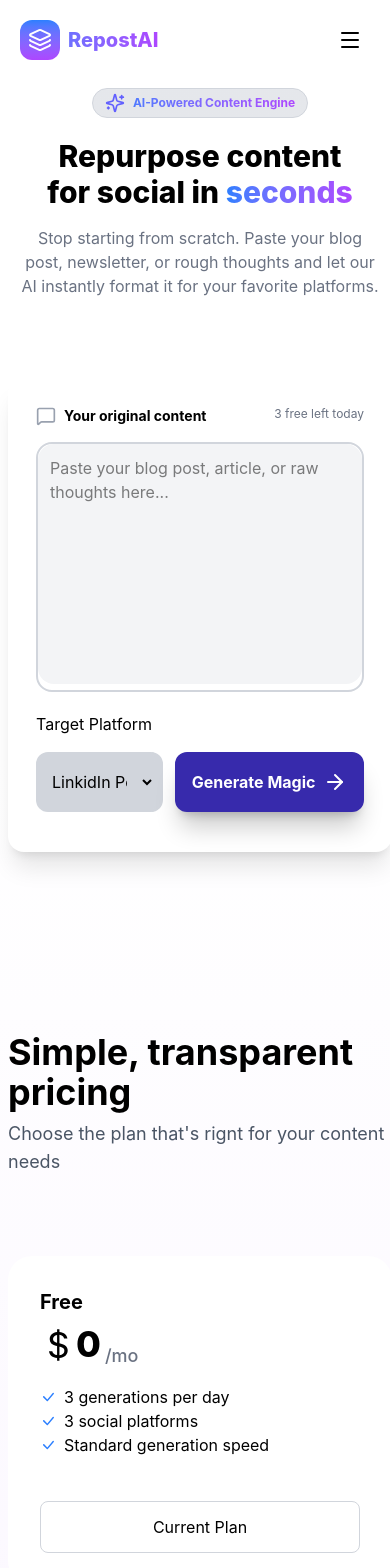
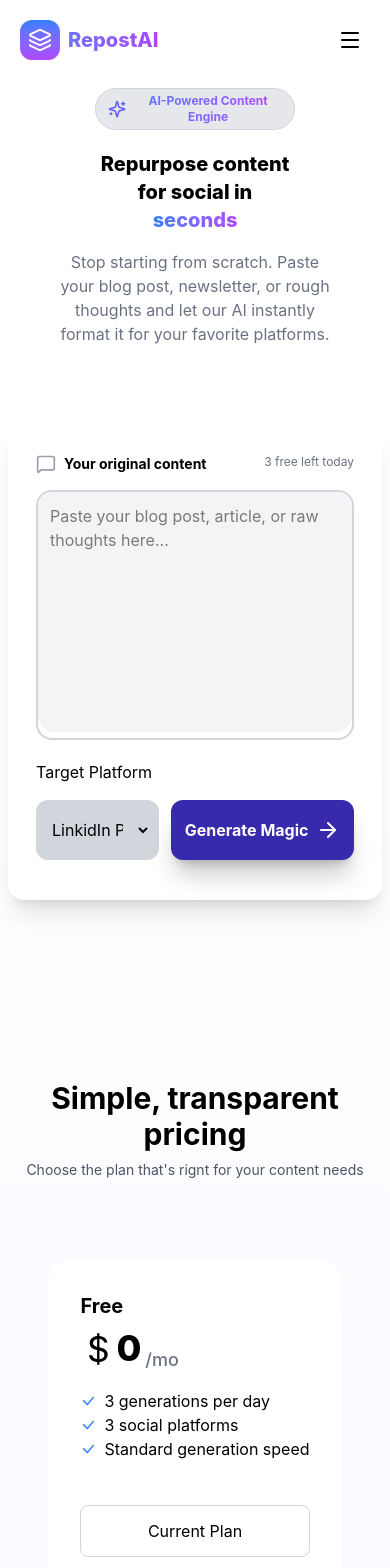
Before and after one commit to Jeetu-code/repostai, a React app in the folder frontend/: page / in a window 390 px wide. Shown: the top 1568 px of the page. Built offline with nearby package versions, Linux system fonts and the light colour scheme; the HTML template or start-up script is replaced by a standard one.

Commit message:
updated responsiveness for mobile

```diff
--- a/frontend/src/App.tsx
+++ b/frontend/src/App.tsx
@@ -49,18 +49,18 @@ menulist.map((list)=>( <li  className={`text-center my-2 rounded-md h-8 flex ite
 {/*hero section*/}
    <div className=" flex  flex-col">
 	<div className="p-2    mx-auto flex flex-col items-center">
-<div className=" max-w-60 font-bold text-xs sm:max-w-80 sm:text-base   bg-linear-to-r from-gray-200 via-w to-gray-200 mb-5 rounded-full py-1 px-3   border border-gray-300">
+<div className=" max-w-50 text-center font-bold text-xs sm:max-w-80 sm:text-base   bg-linear-to-r from-gray-200 via-w to-gray-200 mb-5 rounded-full py-1 px-3   border border-gray-300">
 <span className="flex gap-2  justify-center bg-linear-to-r from-blue-500 to-purple-500 bg-clip-text text-transparent items-center ">
 <LuSparkles className="text-indigo-500 w-5 h-auto"/> AI-Powered Content Engine</span></div>
 
-<div className=" text-3xl max-w-80 sm:text-4xl sm:max-w-90 sm:text-pretty md:text-5xl md:max-w-lg text-center">
+<div className=" text-xl max-w-50 sm:text-4xl sm:max-w-90 sm:text-pretty md:text-5xl md:max-w-lg text-center">
 <div className="font-extrabold">Repurpose content for social in <span className="bg-linear-to-r from-blue-500 to-purple-500 bg-clip-text text-transparent">seconds</span></div>
 </div>
 
-<div className="mt-4 text-gray-500 text-center text-balance  max-w-lg sm:max-w-xl "><span>Stop starting from scratch. Paste your blog post, newsletter, or rough thoughts and let our AI instantly format it for your favorite platforms.</span></div>
+<div className="mt-4 text-gray-500 text-center text-balance  max-w-70 sm:max-w-xl "><span>Stop starting from scratch. Paste your blog post, newsletter, or rough thoughts and let our AI instantly format it for your favorite platforms.</span></div>
 
 {/* contentGenerator */}
-<div id="generate" >
+<div id="generate" className="">
 <Generator />
 </div>
 
@@ -68,8 +68,8 @@ menulist.map((list)=>( <li  className={`text-center my-2 rounded-md h-8 flex ite
 {/* Pricing section */}
 <div id="pricing" className="mt-45 w-full  ">
 <div className="mb-8  flex flex-col items-center">
-<div className="mb-2 font-bold text-4xl">Simple, transparent pricing</div>
-<div className="text-lg text-gray-600">Choose the plan that's rignt for your content needs</div>
+<div className="mb-2 text-center font-bold text-3xl sm:text-4xl">Simple, transparent pricing</div>
+<div className="text-sm sm:text-lg text-gray-600">Choose the plan that's rignt for your content needs</div>
 </div>
 
 <div className="mt-20  flex flex-col items-center md:flex-row md:justify-center gap-8">
--- /dev/null
+++ b/frontend/src/api/fetch.ts
@@ -0,0 +1,10 @@
+const baseUrl:string= "http://localhost:5678/webhook-test/4a30c090-c706-49bc-a4b5-7d13bf29173d"
+
+type requestprop={
+endpoint:string;
+content:string;
+}
+export async function Apirequest({endpoint,content}:requestprop){
+const result = await fetch(`${baseUrl+endpoint}`,{method:"POST",body:JSON.stringify({content})});
+return result;
+}
--- a/frontend/src/components/generator.tsx
+++ b/frontend/src/components/generator.tsx
@@ -1,10 +1,12 @@
 import {MessageSquare,ArrowRight} from "lucide-react";
 import {LuSparkles} from "react-icons/lu";
 import GenResult from "./generatorresult.tsx";
-import {useState} from "react";
+import {useState,useEffect} from "react";
 import {BsExclamationCircle} from "react-icons/bs";
 type names ="Instagram Caption" | "X Thread" | "Linkedin Post";
 import {HashLink as Link} from "react-router-hash-link";
+import  {Apirequest} from "../api/fetch.ts";
+
 
 export default function Generator(){
 const [clicked,setClicked] = useState(false);
@@ -28,17 +30,29 @@ setClicked(true);
 setlimit(limit-1);
 }
 
+useEffect(()=>{
+if(!content)return;
+const response= async ()=>{
+try{
+const returneddata = await Apirequest({endpoint:"/",content:content});
+console.log(returneddata);
+}catch(err){console.log(err)};
+}
+response();
+},[clicked]);
+
+
 return(
 <>
 <div className="mt-20 w-fit sm:w-xl md:w-3xl lg:w-4xl  mx-auto  bg-white rounded-2xl h-auto p-7 shadow-xl">
 
-{isvalid ?<div className="bg-red-100 py-5 px-3 border-2 border-red-200 rounded-2xl mb-8">
+{isvalid ?<div className="text-xs sm:text-sm text-balance bg-red-100 py-5 px-3 border-2 border-red-200 rounded-2xl mb-8">
 
-<div className="flex text-red-500 font-bold justify-between">
+<div className="flex  text-red-500 font-bold justify-between">
 <span className="flex gap-4 items-center"><BsExclamationCircle className="h-5 w-auto "/> Limit hit!</span>
 <span className="underline"><Link to="/#pricing">Upgrade</Link></span>
 </div>
-<span className="ml-9 text-red-500 ">You've reached your limit of 3 free generations per day.<span className="font-bold"> Upgrade for unlimited!</span></span>
+<span className="ml-9 flex flex-col md:flex-row md:gap-1  text-red-500 ">You've reached your limit of 3 free generations per day.<span className="font-bold"> Upgrade for unlimited!</span></span>
 </div>:""}
 <div className="flex   justify-between text-xs ">
 <div className="flex gap-2 font-bold  text-sm"><MessageSquare className=" w-5 h-auto text-gray-400 "/> Your original content</div>
@@ -53,7 +67,7 @@ return(
 <span>Target Platform</span>
 
 {/* platforms */}
-<div className="mt-1  flex justify-between items-center">
+<div className="mt-1  flex justify-between   items-center">
 <select  className="h-15 w-2/5 px-3 cursor-pointer bg-gray-300 rounded-xl border-r-8 border-gray-300 outline-transparent transition-all duration-300 ease-in-out hover:outline-3 hover:outline-indigo-800 "  onChange={(e)=>setdraftPlatform(e.target.value as names)}>
 <option value="LinkidIn Post">LinkidIn Post</option>
 <option value="X Thread">X Thread</option>
--- a/frontend/src/components/pricingtemplate.tsx
+++ b/frontend/src/components/pricingtemplate.tsx
@@ -17,7 +17,7 @@ const premiumoffers=[
 ]
 return(
 <>
-<div className={`relative ${offerprop === "Free"? "flex flex-col gap-2  bg-white w-sm h-auto p-8 rounded-3xl ":"flex flex-col gap-2  bg-white w-sm h-auto p-8 rounded-3xl border-2 border-indigo-700"}`}>
+<div className={`relative ${offerprop === "Free"? "flex flex-col gap-2  bg-white max-w-sm sm:w-sm h-auto p-8 rounded-3xl ":"flex flex-col gap-2  bg-white max-w-sm sm:w-sm  h-auto p-9 rounded-3xl border-2 border-indigo-700"}`}>
 {offerprop === "Free"?"":(
 <div className="w-full flex justify-center">
 <div className=" absolute -top-4 rounded-xl bg-indigo-700 text-white flex justify-center font-bold w-fit px-2 py-1"> Most Popular </div>
--- a/frontend/src/components/recentgenerations.tsx
+++ b/frontend/src/components/recentgenerations.tsx
@@ -20,7 +20,7 @@ GitHub Actions, GitLab CI, Jenkins, CircleCI, or something else?`;
 
 return(
 <>
-<div className="w-auto mx-auto max-w-xl sm:max-w-2xl  lg:max-w-4xl">
+<div className="w-auto mx-auto max-w-sm sm:px-2 sm:max-w-2xl  lg:max-w-4xl">
 <div className=" border-b-2 border-gray-300    font-bold text-2xl">
 <div className="mb-3 flex gap-3 items-center"><FaClockRotateLeft className="text-gray-500 h-4 w-auto"/> Recently Generated</div></div>
 <div className=" lg:grid lg:grid-cols-2 gap-3 ">
```
